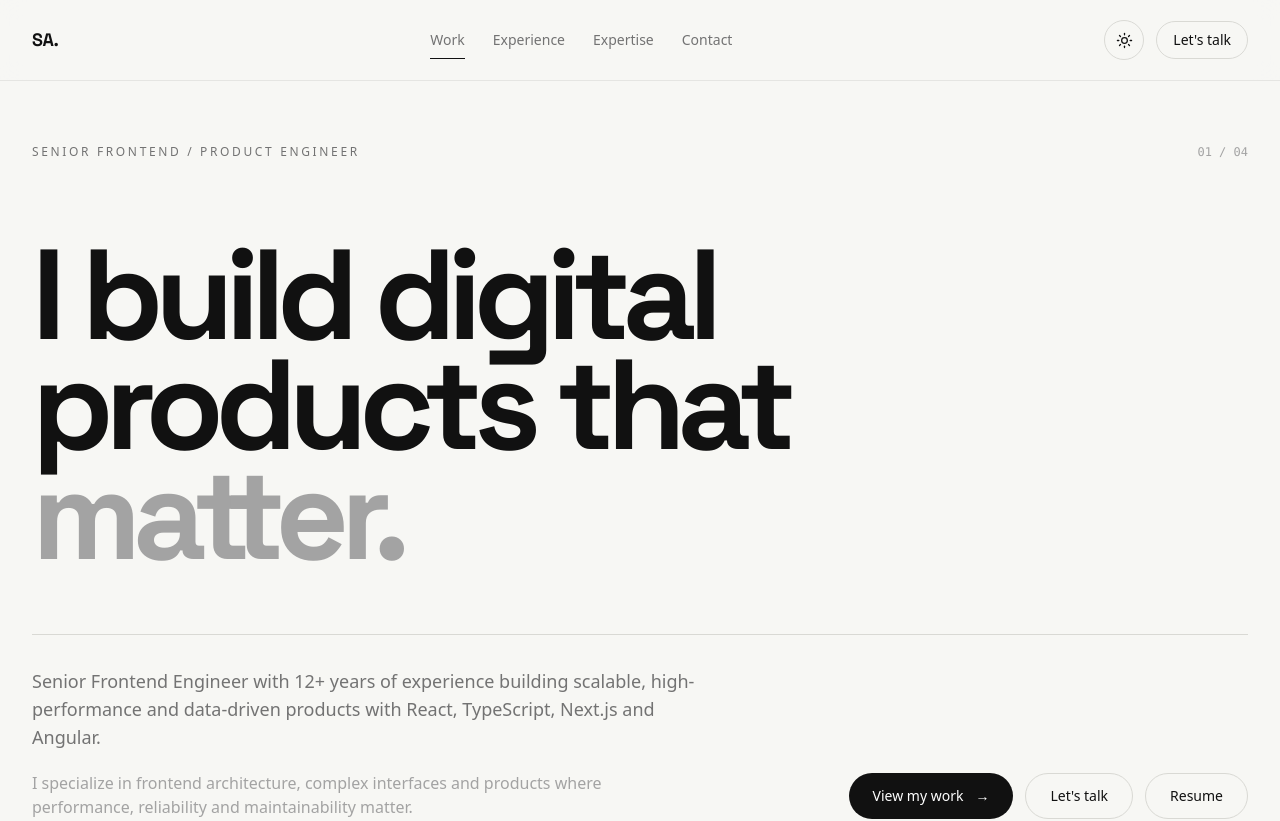
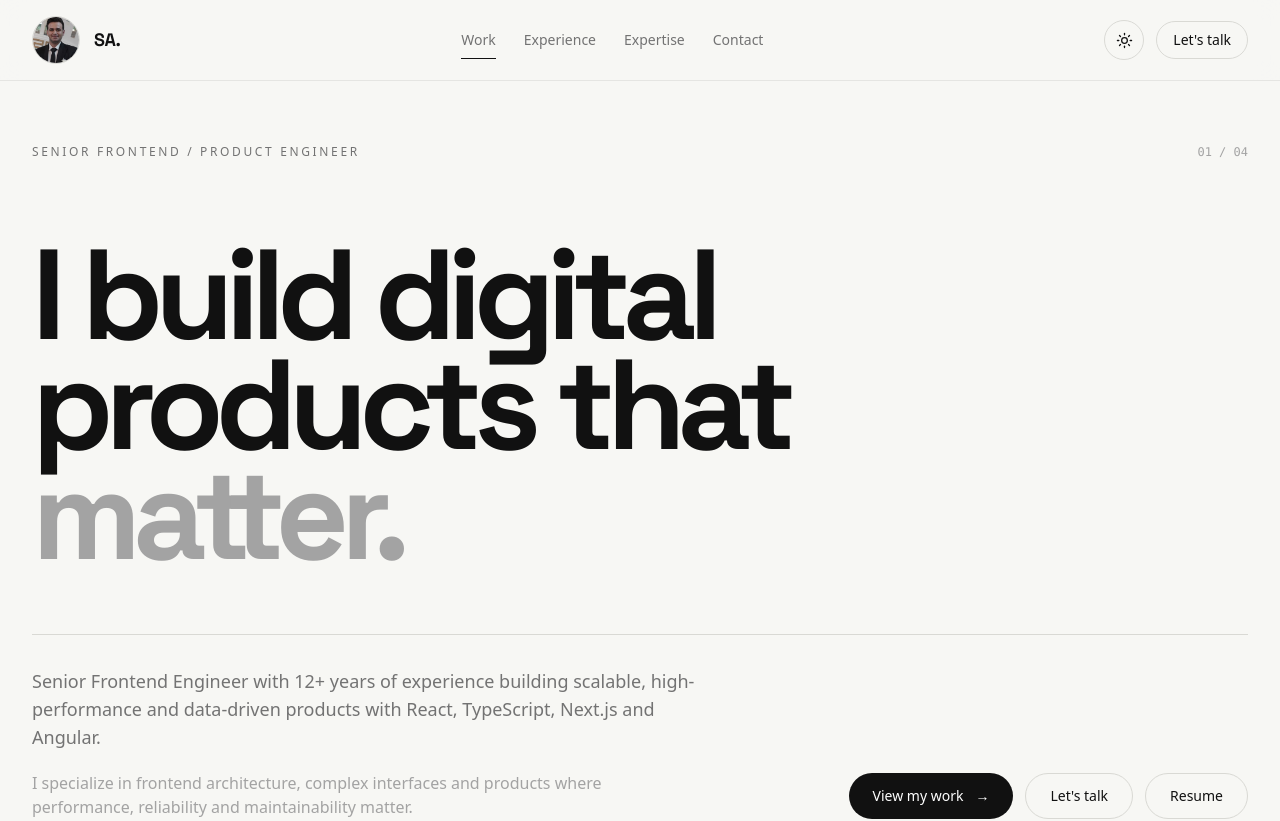
Before and after one commit to afraz-saeed1986/saeed-afraz-portfolio, a Next.js app: page / in a window 1280 px wide. Shown: the top 821 px of the page. Built offline with nearby package versions, Linux system fonts and the light colour scheme.

Commit message:
add image to navbar

```diff
--- a/src/components/layout/navbar.tsx
+++ b/src/components/layout/navbar.tsx
@@ -1,6 +1,7 @@
 
 "use client";
 
+import Image from "next/image";
 import { useEffect, useState } from "react";
 import Link from "next/link";
 
@@ -75,14 +76,27 @@
   return (
     <header className="fixed inset-x-0 top-0 z-50 border-b border-[var(--border-subtle)] bg-[color:var(--background)]/90 backdrop-blur-md">
       <div className="mx-auto flex h-20 max-w-7xl items-center justify-between px-6 lg:px-8">
-        {/* Logo */}
+        {/* Brand */}
  <Link
   href="/"
   onClick={closeMenu}
-          className="relative z-10 font-[family-name:var(--font-space-grotesk)] text-lg font-bold tracking-tight text-[var(--foreground)]"
+  className="relative z-10 flex items-center gap-3.5"
   aria-label="Saeed Afraz home"
 >
+  <span className="relative h-10 w-10 shrink-0 overflow-hidden rounded-full border border-[var(--border)] bg-[var(--surface)] sm:h-12 sm:w-12">
+    <Image
+      src="/images/afraz.jpg"
+      alt="Saeed Afraz"
+      fill
+      sizes="(max-width: 640px) 40px, 48px"
+      className="object-cover"
+      priority
+    />
+  </span>
+
+  <span className="font-[family-name:var(--font-space-grotesk)] text-lg font-bold tracking-tight text-[var(--foreground)]">
     SA.
+  </span>
 </Link>
 
         {/* Desktop navigation */}
```
Also changed, not shown: public/images/afraz.jpg (added). Lines whose indentation alone changed are shown as unchanged.
